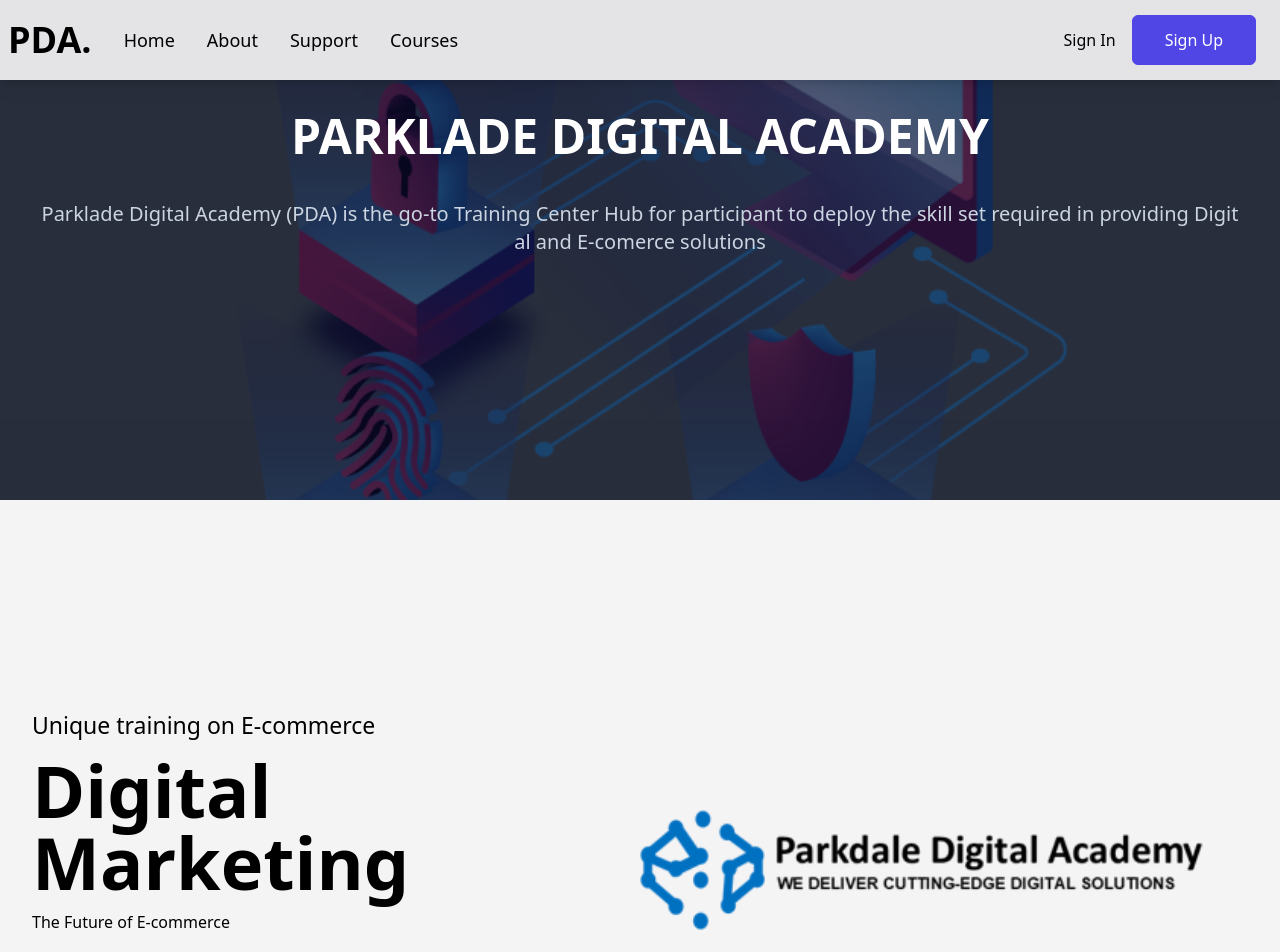
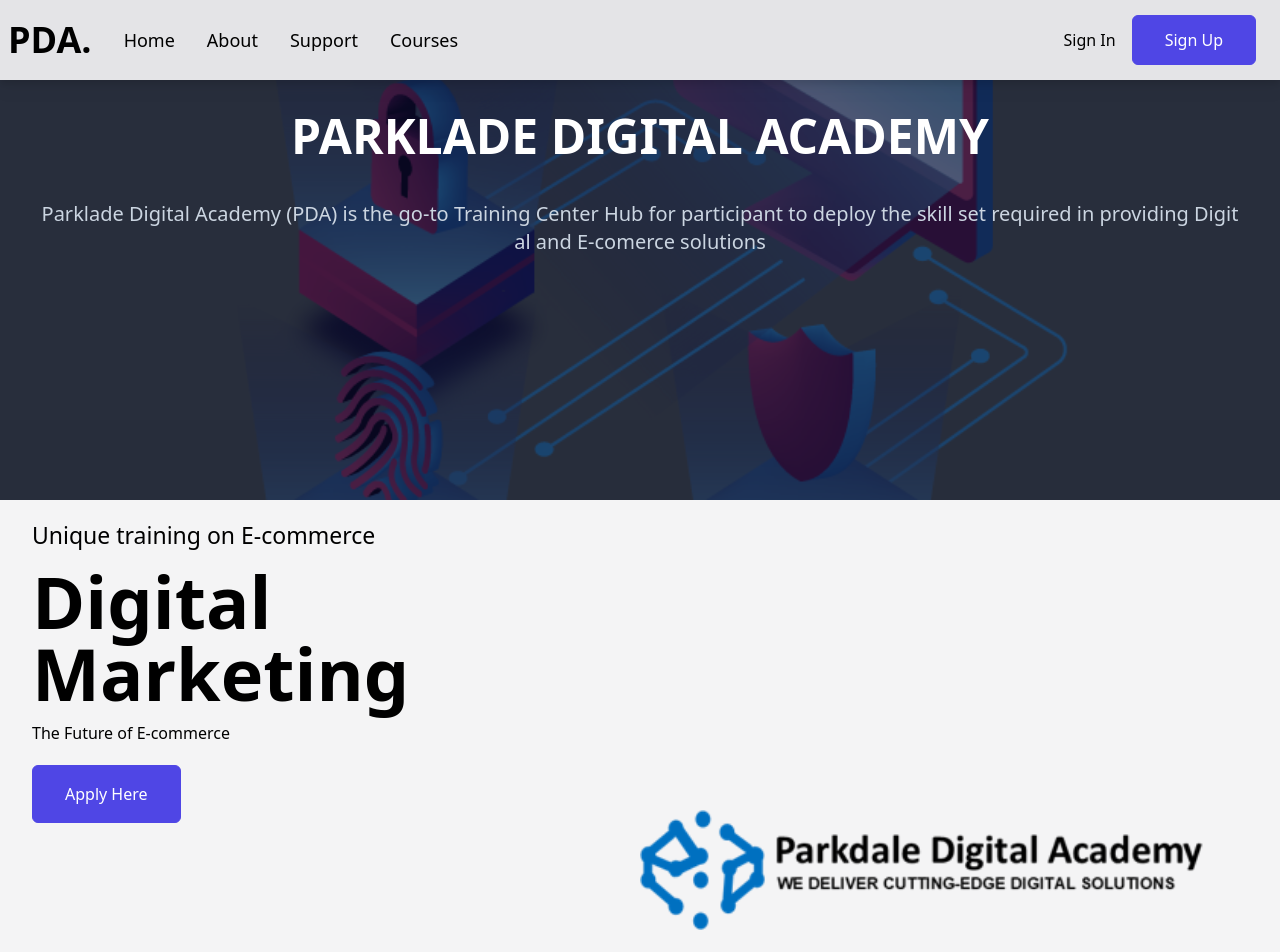
Before and after one commit to toju-toby22/ParkLed.com, a React (Create React App) app: page / in a window 1280 px wide. Shown: the top 952 px of the page. Built offline with nearby package versions, Linux system fonts and the light colour scheme.

Commit message:
Push code

```diff
--- a/src/Pages/Homepage.js
+++ b/src/Pages/Homepage.js
@@ -37,7 +37,7 @@
 
             <div className='w-full h-screen crn bg-zinc-100 flex flex-col justify-between'>
                 <div className='grid items-center  md:grid-cols-2 max-w-[1240px] p-auto m-auto'>
-                    <div className='flex flex-col items-center justify-center md:items-start w-full h-screen px-3 py-12'>
+                    <div className='flex flex-col items-center md:items-start w-full h-screen px-3 py-12'>
                         <p className='text-1xl'>Unique training on E-commerce</p>
                         <h1 className='py-3 text-5xl md:text-7xl font-bold'>Digital Marketing</h1>
                         <p className='text-2lg'>The Future of E-commerce</p>
```
